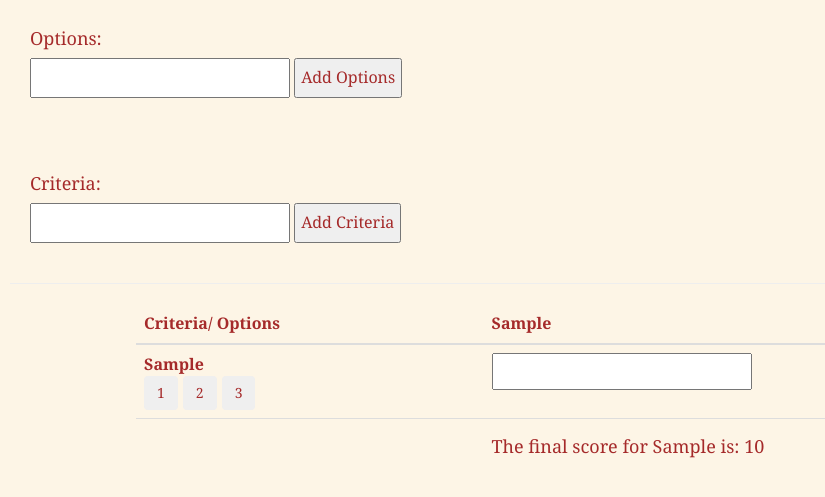
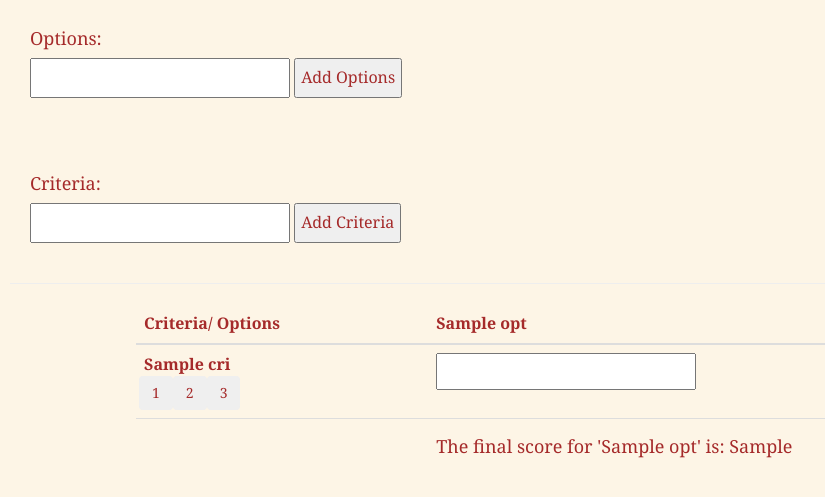
Before and after one commit to tamphere/demo, a Flask app: template templates/index.html in a window 1280 px wide. Shown: the part 233-730 px from the top of the page, without its empty margins (0-825 px from the left). Run offline with Flask 2, Linux system fonts and the light colour scheme; the template is opened without the code that fills it: most values are stand-ins (such as "Sample title", 1, 10 or a date in 2020); some libraries are stand-ins or nearby versions.

Commit message:
Version 1.2

```diff
--- a/app.py
+++ b/app.py
@@ -2,62 +2,61 @@
 
 app = Flask(__name__)
 
-opt = ['Get a dog','Get a cat']
-cri = ['Time','Cost']
-f_score = {}
-scr = {}
+opt_list = ['Get a dog', 'Get a cat']
+cri_list = ['Time', 'Cost']
+prio_dict = {}
+s_dict = {}
+fs_dict = {}
 
 @app.route("/", methods=['GET'])
 def home():
-    return render_template("index.html", cri=cri, opt=opt, scr=scr, f_score=f_score)
+    return render_template("index.html", opt_list=opt_list, cri_list=cri_list, prio_dict=prio_dict, s_dict=s_dict, fs_dict=fs_dict)
 
 @app.route("/option", methods=['POST'])
 def option():
     if request.method == 'POST':
         new_option = request.form['option']
-        opt.append(new_option)
+        opt_list.append(new_option)
         return redirect(url_for('home'))
 
 @app.route("/criteria", methods=['POST'])
 def criteria():
     if request.method == 'POST':
         new_criteria = request.form['criteria']
-        cri.append(new_criteria)
+        cri_list.append(new_criteria)
         return redirect(url_for('home'))
 
+@app.route("/priority", methods=['POST'])
+def criteria_priority():
+    if request.method == 'POST':
+        cell_cri = request.form['cell_criteria']
+        prio = request.form['priority']
+        prio_dict[cell_cri] = int(prio)
+    return redirect(url_for('home'))
 
 @app.route("/score", methods=['POST'])
 def score():
     if request.method == 'POST':
         new_score = request.form['score']
-        cell_cri = request.form['cell_cri']
-        cell_opt = request.form['cell_opt']
-        if cell_opt not in scr:
-            scr[cell_opt] = {}
-        scr[cell_opt][cell_cri] = new_score
-        print(scr)
+        cell_cri = request.form['cell_criteria']
+        cell_opt = request.form['cell_option']
 
-    for k, v in scr.items():
+        for criteria, priority in prio_dict.items():
+            if criteria == cell_cri:
+                new_score = int(new_score) * priority
+
+        if cell_opt not in s_dict:
+            s_dict[cell_opt] = {}
+        s_dict[cell_opt][cell_cri] = new_score
+        rebuild_final_option_scores(cell_opt)
+        return redirect(url_for('home'))
+
+def rebuild_final_option_scores(cell_opt):
+    for k, v in s_dict.items():
         if k == cell_opt:
             l = list(v.values())
             s = sum([int(i) for i in l])
-            f_score[cell_opt] = s
-
-        return redirect(url_for('home'))
-
-
-@app.route("/final_score", methods=['POST'])
-def final_score():
-    if request.method == 'POST':
-        cell_opt = request.form['cell_opt']
-        for k, v in scr.items():
-            if k == cell_opt:
-                l = list(v.values())
-                s = sum([int(i) for i in l])
-                f_score[cell_opt] = s
-        print(f_score)
-
-        return redirect(url_for('home'))
+            fs_dict[cell_opt] = s
 
 if __name__ == "__main__":
     app.run(port=3000, debug=True)  # debug=True so that the page can be updated without having to refresh the server
--- a/templates/index.html
+++ b/templates/index.html
@@ -9,7 +9,7 @@
     <h1>Decision Making Tool</h1>
 
     <div class="img">
-        <img src="../static/image/kohi_main.png"
+        <img src="../static/image/kohi_main.png">
     </div>
 
     <form class= "some_form", action="/option" method="POST">
@@ -38,32 +38,35 @@
         <thead class="thread-dark">
             <tr>
                 <th scope="col">Criteria/ Options</th>
-                {% for opt_element in opt %}
-                <th>{{opt_element}}</th>
+                {% for opt in opt_list %}
+                <th>{{opt}}</th>
                 {% endfor %}
             </tr>
         </thead>
         <tbody>
-            {% for cri_element in cri %}
+            {% for cri in cri_list %}
             <tr>
                 <th scope="row">
-                    {{cri_element}}
+                    {{cri}}
                     <br>
                     <div class="btn-toolbar mb-3" role="toolbar" aria-label="Toolbar with button groups">
-                        <button type="button" class="btn btn-secondary">1</button>
-                        <button type="button" class="btn btn-secondary">2</button>
-                        <button type="button" class="btn btn-secondary">3</button>
+                        <form class="Score_form" action="/priority" method="POST">
+                            <input type="hidden" value="{{cri}}" name="cell_criteria"/>
+                            <input type="submit" class="btn btn-secondary" value="1" name="priority"/>
+                            <input type="submit" class="btn btn-secondary" value="2" name="priority"/>
+                            <input type="submit" class="btn btn-secondary" value="3" name="priority"/>
+                        </form>
                     </div>
                 </th>
-                {% for opt_element in opt %}
+                {% for opt in opt_list %}
                     <td>
                         <form class="Score_form" action="/score" method="POST">
-                            <input type="hidden" value="{{opt_element}}" name="cell_opt">
-                            <input type="hidden" value="{{cri_element}}" name="cell_cri">
-                            {% if opt_element not in scr %}
+                            <input type="hidden" value="{{opt}}" name="cell_option">
+                            <input type="hidden" value="{{cri}}" name="cell_criteria">
+                            {% if opt not in s_dict %}
                                 <input class="form_inp" value="" type="number" name="score">
                             {% else %}
-                                <input class="form_inp" value="{{scr[opt_element][cri_element]}}" type="number" name="score">
+                                <input class="form_inp" value="{{s_dict[opt][cri]}}" type="number" name="score">
                             {% endif %}
                         </form>
                     </td>
@@ -72,17 +75,13 @@
 
             {% endfor %}
 
-
-
             <tr class="table-success">
                 <th scope="row">
                 </th>
-                {% for opt_element in opt %}
+                {% for opt in opt_list %}
                     <td>
-                        <form class="Score_form" action="/score" method="POST">
-                            <input type="hidden" value="{{opt_element}}" name="cell_opt">
-                            <h4>The final score for {{opt_element}} is: {{f_score[opt_element]}}
-                        </form>
+                            <input type="hidden" value="{{opt}}'" name="cell_option">
+                            <h4>The final score for '{{opt}}' is: {{fs_dict[opt]}}</h4>
                     </td>
                 {% endfor %}
 
```
